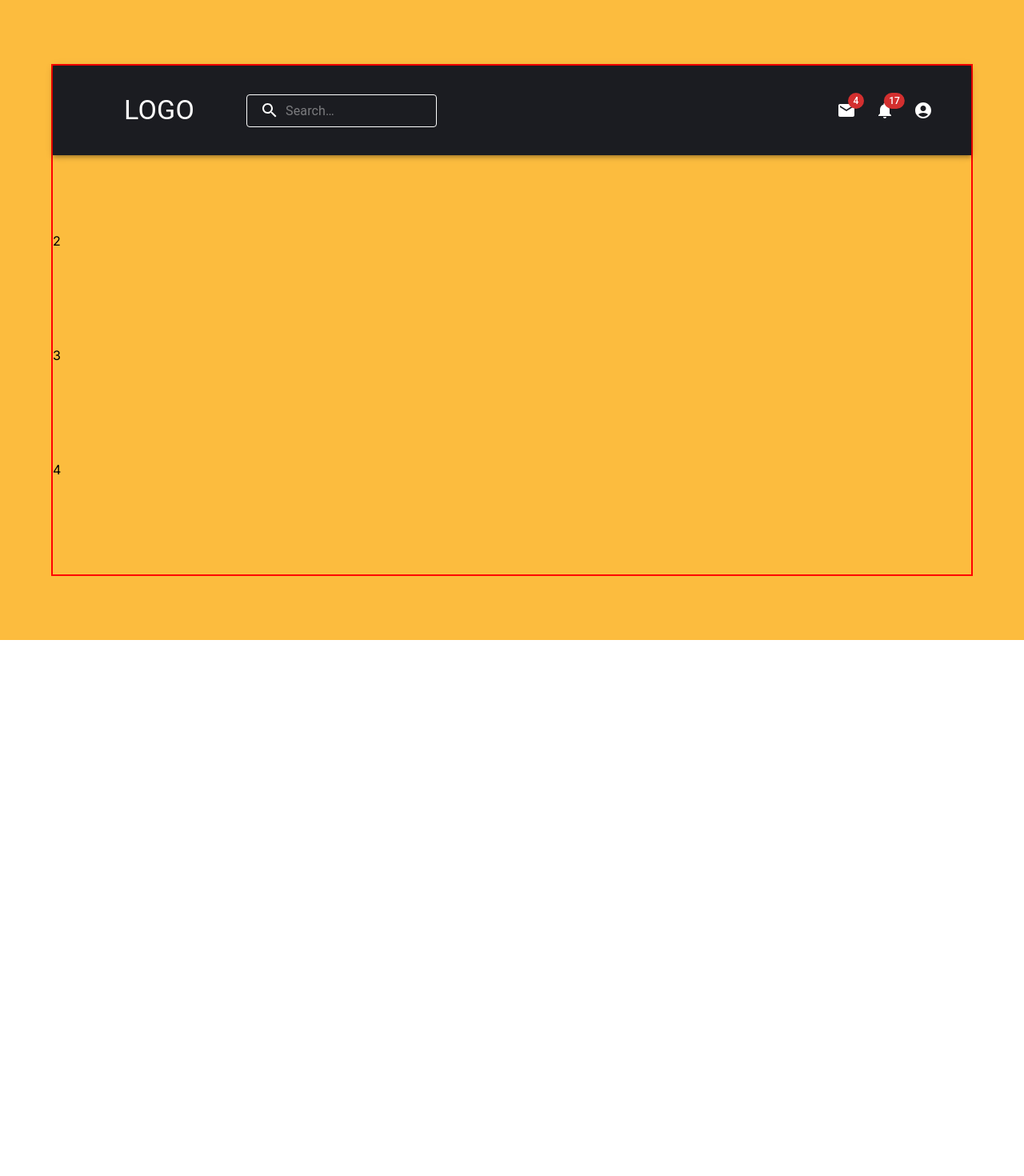
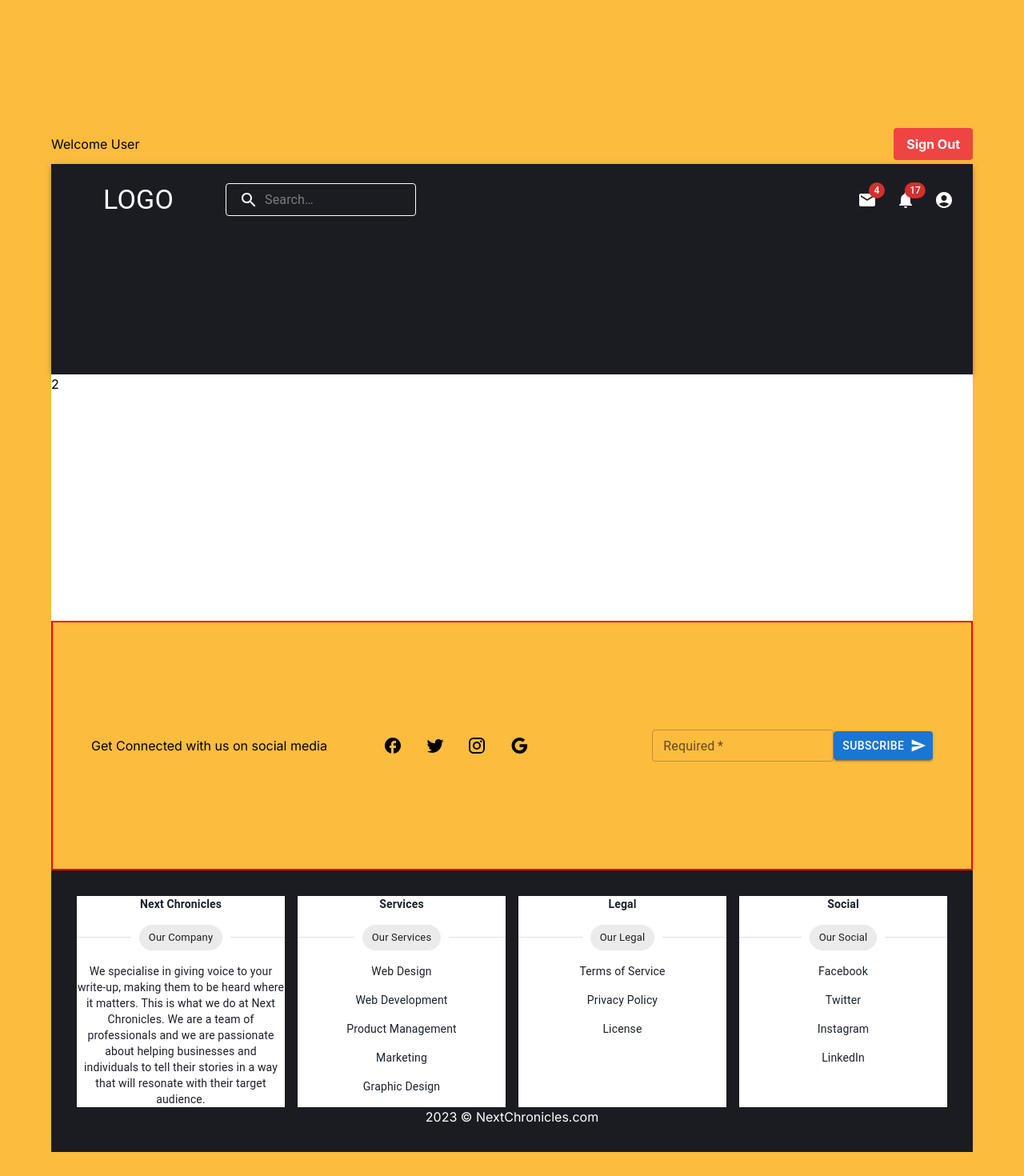
Before and after one commit to Bestbynature/NextChronicle, a Next.js app: page /dashboard in a window 1280 px wide. Shown: the top 1470 px of the page at 80% size. Before the commit the page ends 800 px from the top, so only its background shows below. Built offline with nearby package versions, Linux system fonts and the light colour scheme; no server answers.

Commit message:
Add the footer

```diff
--- a/app/component/Appbar.tsx
+++ b/app/component/Appbar.tsx
@@ -16,6 +16,7 @@ import MailIcon from '@mui/icons-material/Mail';
 import NotificationsIcon from '@mui/icons-material/Notifications';
 import MoreIcon from '@mui/icons-material/MoreVert';
 import { useAppSelector } from '@/redux/hooks';
+
 
 // authenticated user information
 // import { prisma } from "@/data/db";
@@ -188,8 +189,10 @@ export default function NavBar() {
 
 
   return (
-    <Box sx={{ flexGrow: 1 }}>
-      <AppBar position="static" sx={{backgroundColor: "#1b1c21", padding: '1.5em'}}>
+    <Box
+    component={"div"}
+    sx={{ flexGrow: 1, height: "2em" }}>
+      <AppBar position="static" sx={{backgroundColor: "#1b1c21", height: "100%", paddingTop: ".8em"}}>
         <Toolbar>
           {/* <IconButton
             size="large"
--- /dev/null
+++ b/app/component/Footer.tsx
@@ -0,0 +1,47 @@
+import { Divider } from '@mui/material';
+import { styled } from '@mui/material/styles';
+import Chip from '@mui/material/Chip';
+import { footerContent } from '@/constants';
+
+const Root = styled('div')(({ theme }) => ({
+  width: '100%',
+  ...theme.typography.body2,
+  '& > :not(style) ~ :not(style)': {
+    marginTop: theme.spacing(2),
+  },
+}));
+
+
+const Footer = () => {
+
+  const generateFooterContent = () => {
+    return footerContent.map((item, index) => (
+      <div key={index}>
+        <Root>
+          <div style={{ textAlign: 'center' }}>
+            <strong>{item.name}</strong>
+          </div>
+          <Divider component="div" role="presentation" light={true}>
+            <Chip label={item.chipped} />
+          </Divider>
+          {item.content.map((content, contentIndex) => (
+            <div key={contentIndex} style={{ textAlign: 'center' }}>
+              {content}
+            </div>
+          ))}
+        </Root>
+      </div>
+    ));
+  };
+
+  return (
+    <>
+      <footer>
+        <div className="footer-content">{generateFooterContent()}</div>
+        <div style={{ textAlign: 'center' }}>2023 &copy; NextChronicles.com </div>
+      </footer>
+    </>
+  );
+};
+
+export default Footer;
--- /dev/null
+++ b/app/component/User.tsx
@@ -0,0 +1,22 @@
+
+// import { getServerSession } from 'next-auth';
+import React from 'react'
+// import { authOptions } from '../api/auth/[...nextauth]/route';
+import { redirect } from 'next/navigation';
+import Link from 'next/link';
+
+const User = async () => {
+    // const userData = await getServerSession(authOptions);
+
+  return (
+    <div className='user'>
+        <h2>Welcome User</h2>
+        <Link href="/api/auth/signout"
+        className='bg-red-500 hover:bg-red-700 text-white font-bold py-2 px-4 rounded'>
+        Sign Out
+        </Link>
+    </div>
+  )
+}
+
+export default User
--- a/app/dashboard/page.tsx
+++ b/app/dashboard/page.tsx
@@ -1,19 +1,26 @@
 "use client"
 
-import { setUser } from "@/redux/feature/blogSlice";
-// import { useRouter } from "next/navigation";
+// import { setUser } from "@/redux/feature/blogSlice";
+import { useRouter } from "next/navigation";
 import NavBar from "../component/Appbar";
-import { useAppDispatch, useAppSelector } from "@/redux/hooks";
-import { useSession } from "next-auth/react"
-import { Typography } from "@mui/material";
-
+// import { useAppDispatch, useAppSelector } from "@/redux/hooks";
+// import { useSession } from "next-auth/react"
+import { Button, TextField, Typography } from "@mui/material";
+import Footer from "../component/Footer";
+import User from "../component/User";
+import FacebookRoundedIcon from '@mui/icons-material/FacebookRounded';
+import TwitterIcon from '@mui/icons-material/Twitter';
+import InstagramIcon from '@mui/icons-material/Instagram';
+import GoogleIcon from '@mui/icons-material/Google';
+import SendIcon from '@mui/icons-material/Send';
 
 
 const Dashboard = () => {
-  const dispatch = useAppDispatch();
+  // const dispatch = useAppDispatch();
+  const router = useRouter()
 
-  const { data: session, status } = useSession();
-  const usermail = session?.user?.email
+  // const { data: session, status } = useSession();
+  // const usermail = session?.user?.email
   // if(usermail) dispatch(setUser(usermail))
 
   // const { user } = useAppSelector((store) => store.blogService)
@@ -23,14 +30,30 @@ const Dashboard = () => {
     <main>
       <div className="inner">
         <div className="first">
-        <Typography>
-            {/* Welcome, {user} */}
-          </Typography>
+          <User/>
           <NavBar/>
         </div>
         <div className="second">2</div>
-        <div className="third">3</div>
-        <div className="fourth">4</div>
+        <div className="third">
+          <div>Get Connected with us on social media</div>
+          <div style={{display: "flex", justifyContent: "space-around", width: "60%"}}>
+            <FacebookRoundedIcon/>
+            <TwitterIcon/>
+            <InstagramIcon/>
+            <GoogleIcon/>
+          </div>
+          <div style={{display: "flex", alignItems: "center"}}>
+          <TextField
+            size="small"
+            required
+            id="outlined-required"
+            label="Required"
+            placeholder="Enter your email address"
+          />
+          <Button variant="contained" endIcon={<SendIcon />}>Subscribe </Button>
+          </div>
+        </div>
+        <Footer/>
       </div>
 
     </main>
@@ -42,10 +65,5 @@ export default Dashboard
 /**
  * <h1>Dashboard</h1>
       <p>{session?.user?.email}</p>
-      <button
-      type='button'
-        className='bg-red-500 hover:bg-red-700 text-white font-bold py-2 px-4 rounded'
-        onClick={()=>router.push("/api/auth/signout")}
-        >Sign Out
-        </button>
+
  */
--- a/app/dashboard/todos/page.tsx
+++ b/app/dashboard/todos/page.tsx
@@ -21,13 +21,14 @@ export default async function Home() {
   //   },
   // });
 
-  const userData = await getServerSession(authOptions);;
+  const userData = await getServerSession(authOptions);
   const todos = await getTodos();
 
   return (
     <>
     <header>
       <h1>Todos {JSON.stringify(userData)}</h1>
+      <h1>Todos {userData?.user?.email}</h1>
       <Link href="/new">New</Link>
     </header>
     <main className="flex min-h-screen flex-col items-center justify-between p-24">
--- a/app/globals.css
+++ b/app/globals.css
@@ -3,6 +3,13 @@
 @tailwind utilities;
 
 /* Your CSS file or style block in a component */
+*,
+*::before,
+*::after {
+  box-sizing: border-box;
+  margin: 0;
+  padding: 0;
+}
 
 .landing-page {
   text-align: center;
@@ -76,18 +83,84 @@
 
   main{
     background-color: #fcbc3e;
-    height: 100vh;
+    height: 200vh;
     display: flex;
+    flex-direction: column;
     justify-content: center;
     align-items: center;
+  }
+
+  .user {
+    display: flex;
+    align-items: center;
+    justify-content: space-between;
+    margin-bottom: 0.3em;
+    width: 100%;
   }
 
   .inner {
     width: 90%;
     height: 80%;
+    display: flex;
+    flex-direction: column;
+    /* flex-grow: 1; */
+    /* display: grid;
+    grid-template-rows: repeat(4, minmax(auto, fit-content)); */
+
+  }
+
+  .inner > div {
+    flex: 1;
+  }
+
+  .first {
+    display: flex;
+    flex-direction: column;
+    justify-content: flex-end;
+  }
+
+  .second {
+    background-color: #fff;
+    margin-top: 0;
+  }
+
+  .third {
+    display: grid;
+    grid-template-columns: repeat(auto-fit, minmax(200px, 1fr));
+    /* flex-wrap: wrap; */
+    justify-content: space-evenly;
+    align-items: center;
+    padding: 0 3em;
+    height: 4em;
     border: 2px solid red;
+  }
+
+  footer {
+    background-color: #1b1c21;
+    color: #fff;
+    display: flex;
+    flex-direction: column;
+    justify-content: space-around;
+    padding: 2em;
+  }
+
+  footer > .footer-content {
     display: grid;
-    grid-template-rows: repeat(4, minmax(3rem, auto));
+    gap: 1em;
+    grid-template-columns: repeat(auto-fit, minmax(200px, 1fr));
+  }
+
+  footer > .footer-content > div {
+    display: flex;
+    flex-direction: column;
+    background-color: #fff;
+    color: #1a202c;
+    transition: all 0.5s ease-in-out;
+  }
+
+  footer > .footer-content > div:hover {
+    filter: invert(100%);
+    transform: translateY(-10px);
   }
 
 
--- /dev/null
+++ b/constants/footerContent.ts
@@ -0,0 +1,6 @@
+export const footerContent = [
+    {name: "Next Chronicles", chipped: "Our Company", content: ["We specialise in giving voice to your write-up, making them to be heard where it matters. This is what we do at Next Chronicles. We are a team of professionals and we are passionate about helping businesses and individuals to tell their stories in a way that will resonate with their target audience."]},
+    {name: "Services", chipped: "Our Services", content: ["Web Design", "Web Development", "Product Management", "Marketing", "Graphic Design"] },
+    {name: "Legal", chipped: "Our Legal", content: ["Terms of Service", "Privacy Policy", "License"] },
+    {name: "Social", chipped: "Our Social", content: ["Facebook", "Twitter", "Instagram", "LinkedIn"] },
+  ]
--- /dev/null
+++ b/constants/index.ts
@@ -0,0 +1,3 @@
+import { footerContent } from "./footerContent";
+
+export { footerContent };
--- a/package.json
+++ b/package.json
@@ -13,6 +13,7 @@
     "@emotion/react": "^11.11.1",
     "@emotion/styled": "^11.11.0",
     "@mui/icons-material": "^5.14.11",
+    "@mui/joy": "^5.0.0-beta.8",
     "@mui/material": "^5.14.11",
     "@prisma/client": "^5.3.1",
     "@reduxjs/toolkit": "^1.9.6",
--- a/redux/feature/blogSlice.ts
+++ b/redux/feature/blogSlice.ts
@@ -79,8 +79,8 @@ const blogSlice = createSlice({
   name: 'blogService',
   initialState,
   reducers: {
-    setUser: (state, action: PayloadAction<string>) => {
-      return { ...state, user: action.payload };
+    setUser: (state, action: PayloadAction<string | null | undefined>) => {
+      return { ...state, user: action.payload || null };
     }
 },
   extraReducers: (builder) => {
```
Also changed, not shown: 1 other file (tests, documents, lock files or other folders).
